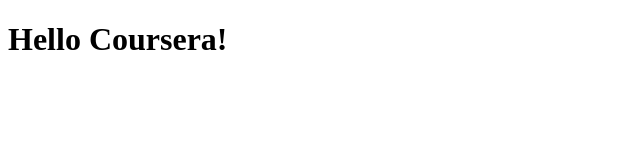
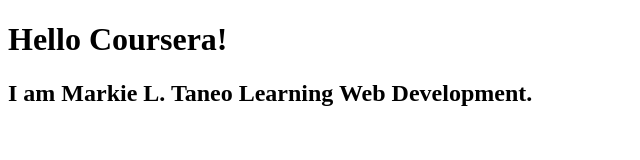
Before and after one commit to Macky2420/coursera-course, a plain HTML site: page site/index.html in a window 1280 px wide. Shown: the whole page, without its empty margins (0-640 px from the left). Drawn offline with Linux system fonts and the light colour scheme.

Commit message:
small addition for my page content and github command

```diff
--- a/site/index.html
+++ b/site/index.html
@@ -7,6 +7,7 @@
 </head>
 <body>
 	<h1>Hello Coursera!</h1>
+	<h2>I am Markie L. Taneo Learning Web Development.</h2>
 
 </body>
 </html>
```
Also changed, not shown: github command.txt (added).
